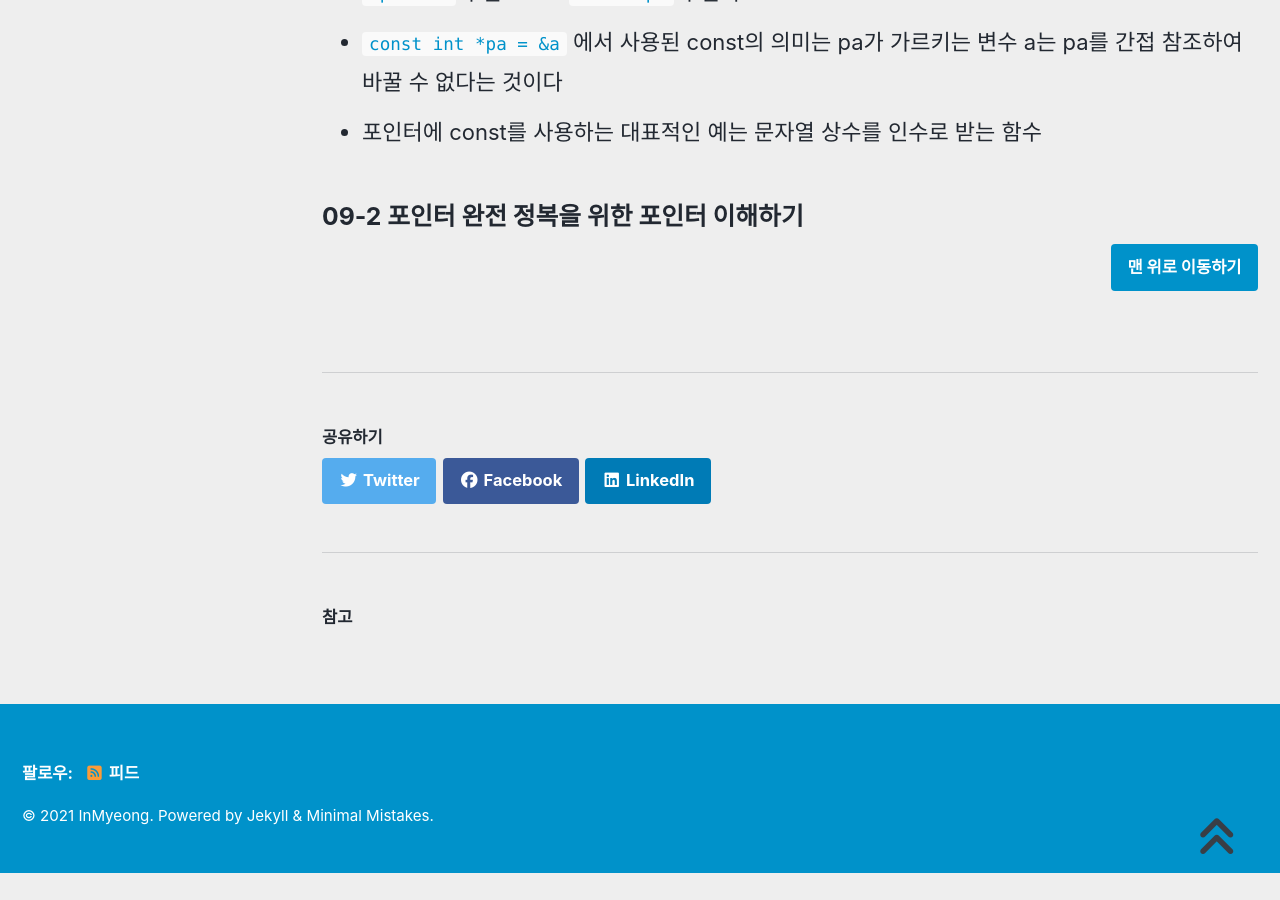
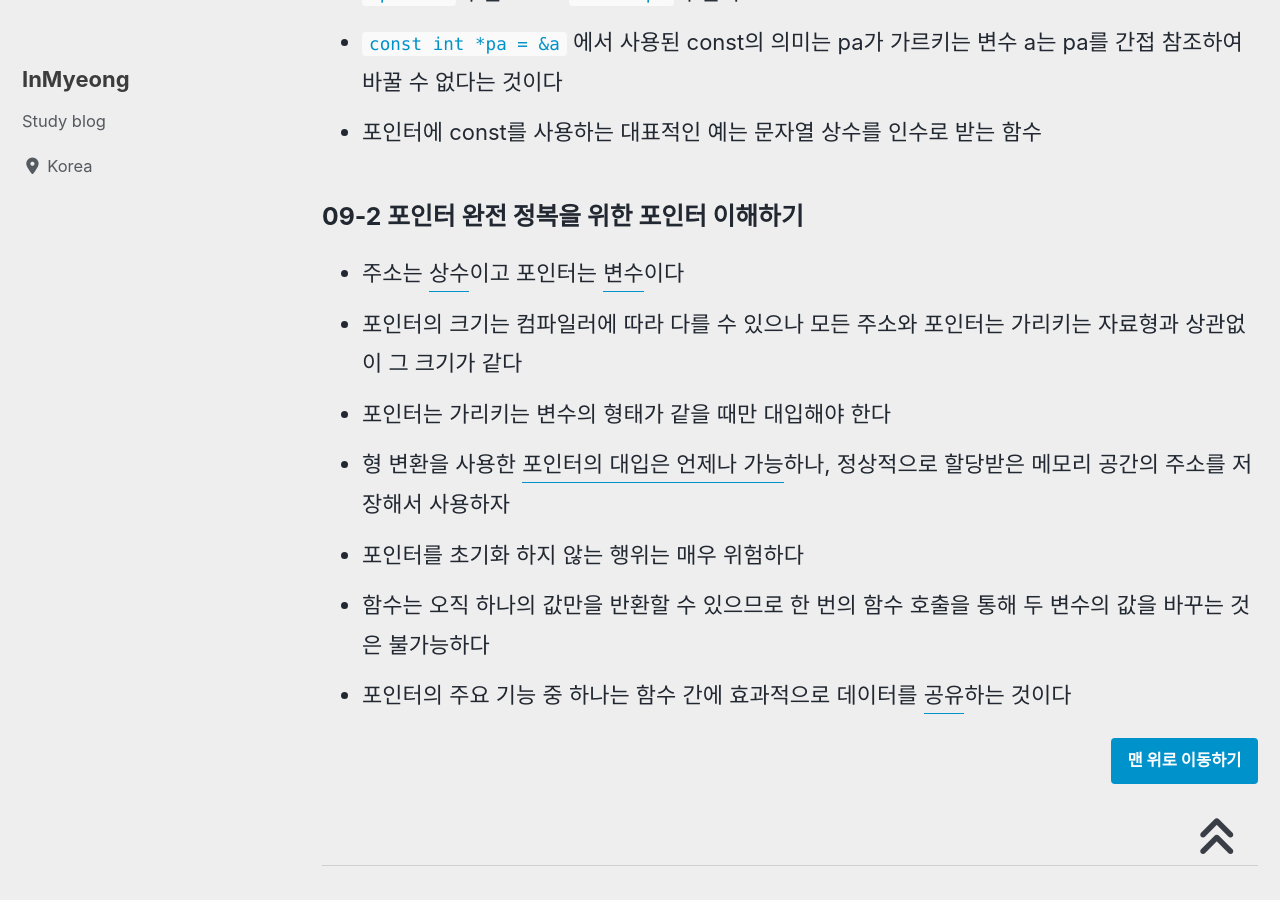
Before and after one commit to devMyeong/devMyeong.github.io, a Jekyll site: the page built from _posts/c/2021-06-28-c.md, in a window 1280 px wide and 900 px high, scrolled down 7782 px. Built offline with Jekyll 4.4.1, drawn with Linux system fonts in a browser that asks for light colours; cached includes are drawn as plain includes; nearby versions of some CDN libraries; some web fonts are replaced; before the commit the page ends 8655 px from its top, so only the background shows below that.

Commit message:
update chapter 09-2

```diff
--- a/_posts/c/2021-06-28-c.md
+++ b/_posts/c/2021-06-28-c.md
@@ -145,5 +145,12 @@ last_modified_at: 2021-07-04
 - 포인터에 const를 사용하는 대표적인 예는 문자열 상수를 인수로 받는 함수
 
 ### 09-2 포인터 완전 정복을 위한 포인터 이해하기
+- 주소는 <u>상수</u>이고 포인터는 <u>변수</u>이다
+- 포인터의 크기는 컴파일러에 따라 다를 수 있으나 모든 주소와 포인터는 가리키는 자료형과 상관없이 그 크기가 같다
+- 포인터는 가리키는 변수의 형태가 같을 때만 대입해야 한다
+- 형 변환을 사용한 <u>포인터의 대입은 언제나 가능</u>하나, 정상적으로 할당받은 메모리 공간의 주소를 저장해서 사용하자
+- 포인터를 초기화 하지 않는 행위는 매우 위험하다
+- 함수는 오직 하나의 값만을 반환할 수 있으므로 한 번의 함수 호출을 통해 두 변수의 값을 바꾸는 것은 불가능하다
+- 포인터의 주요 기능 중 하나는 함수 간에 효과적으로 데이터를 <u>공유</u>하는 것이다
 
 [맨 위로 이동하기](#){: .btn .btn--primary }{: .align-right}
```
